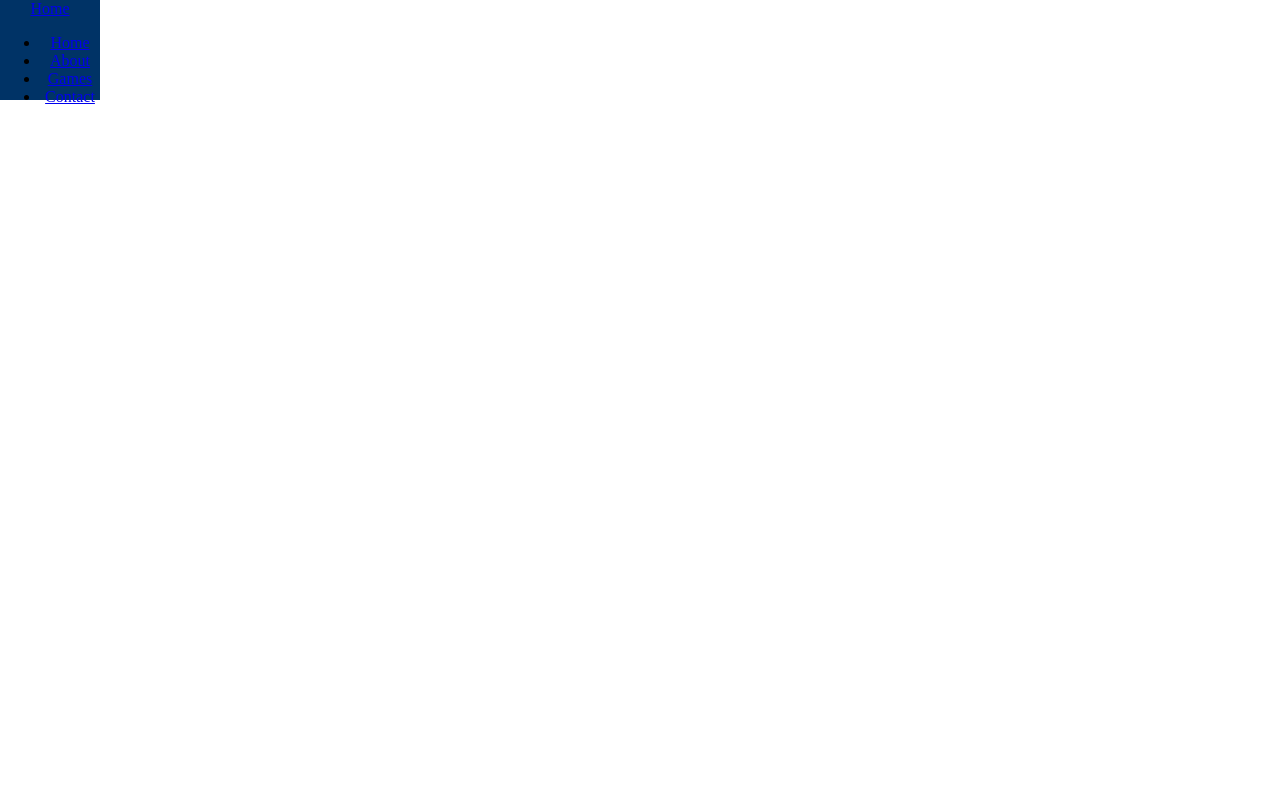
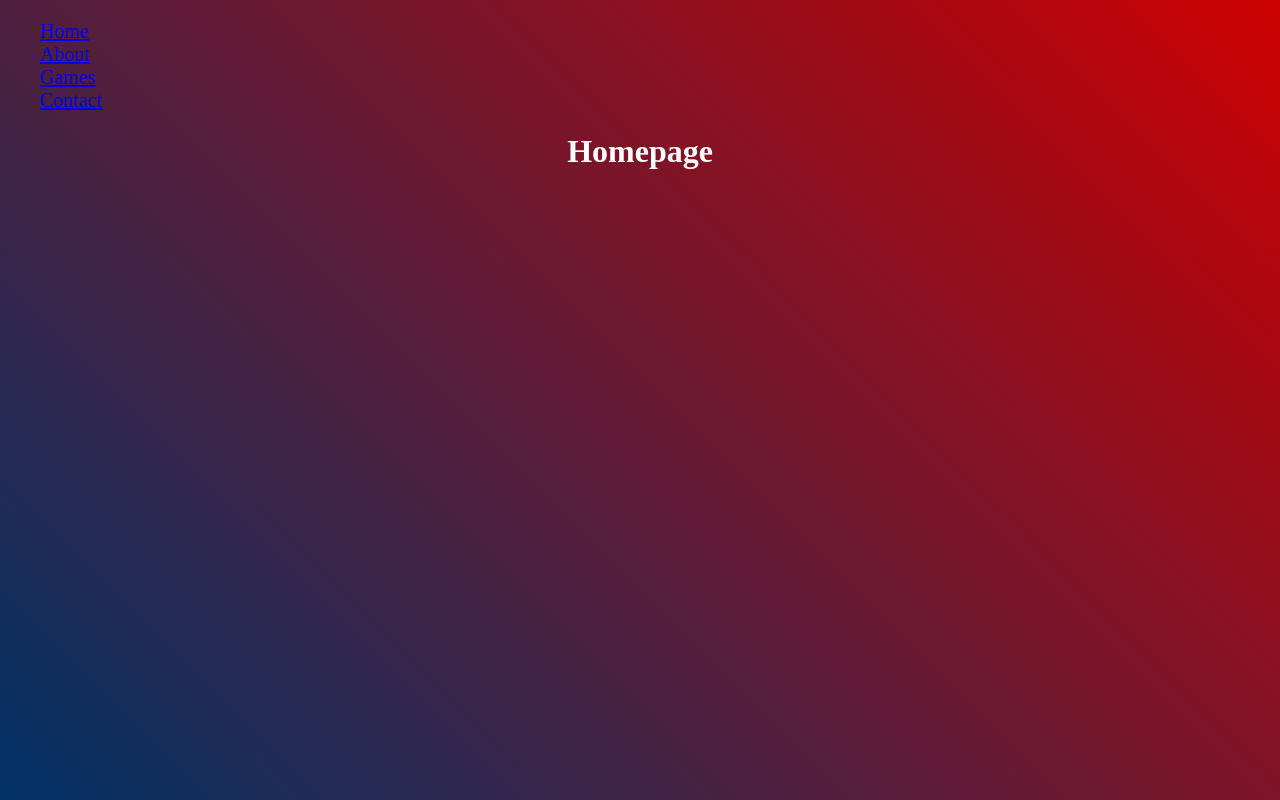
Before and after one commit to GikaiA/owlsgaming-web, a React (Create React App) app in the folder owlsgamingclub-web/: page / in a window 1280 px wide. Built offline with nearby package versions, Linux system fonts and the light colour scheme.

Commit message:
adjust proto colortransition and adjusted sidebar

```diff
--- a/owlsgamingclub-web/src/App.css
+++ b/owlsgamingclub-web/src/App.css
@@ -1,15 +1,3 @@
 .App {
-  text-align: center;
   font-family: 'Times New Roman', Times, serif;
 }
-
-.color-transition{
-  width: 100px;
-  height: 100px;
-  background-color: #CC0000;
-  transition: background-color 1s ease;
-}
-
-.color-transition:hover{
-  background-color: #003366;
-}
--- a/owlsgamingclub-web/src/App.js
+++ b/owlsgamingclub-web/src/App.js
@@ -1,15 +1,17 @@
 import React from 'react';
-import {BrowserRouter, Route, Router, Routes} from "react-router-dom";
+import {BrowserRouter, Route, Routes} from "react-router-dom";
 import SideNavbar from './SideNavbar/SideNavbar';
 import Homepage from './Homepage/Homepage';
 import Games from './Games/Games';
+import ColorTransition from './ColorTransition/ColorTransition';
 import './App.css';
 
 function App() {
   return (
     <div className="App">
-      <div className='color-transition'>
+      <div>
       <BrowserRouter>
+      <ColorTransition/>
         <SideNavbar />
         <Routes>
           <Route path="/" element={<Homepage />} /> {/* Use 'element' */}
--- /dev/null
+++ b/owlsgamingclub-web/src/ColorTransition/ColorTransition.css
@@ -0,0 +1,19 @@
+.color-transition {
+    position: fixed;
+    top: 0;
+    left: 0;
+    width: 100vw;
+    height: 100vh;
+    z-index: -1; /* Place it behind the content */
+    background: linear-gradient(45deg, #CC0000, #003366);
+    animation: colorTransition 10s infinite alternate;
+  }
+
+  @keyframes colorTransition {
+    0% {
+      background: linear-gradient(45deg, #CC0000, #003366);
+    }
+    100% {
+      background: linear-gradient(45deg, #003366, #CC0000);
+    }
+  }
--- /dev/null
+++ b/owlsgamingclub-web/src/ColorTransition/ColorTransition.js
@@ -0,0 +1,10 @@
+import React from 'react'
+import './ColorTransition.css';
+
+function ColorTransition() {
+  return (
+    <div className='color-transition'></div>
+  )
+}
+
+export default ColorTransition
--- a/owlsgamingclub-web/src/Homepage/Homepage.css
+++ b/owlsgamingclub-web/src/Homepage/Homepage.css
@@ -0,0 +1,8 @@
+.homepage-section{
+    text-align: center;
+}
+
+
+.homepage-title{
+    color: white;
+}
--- a/owlsgamingclub-web/src/Homepage/Homepage.js
+++ b/owlsgamingclub-web/src/Homepage/Homepage.js
@@ -1,9 +1,9 @@
-import React from 'react'
-
+import React from 'react';
+import './Homepage.css';
 function Homepage() {
   return (
-    <div>
-
+    <div className='homepage-section'>
+      <h1 className='homepage-title'>Homepage</h1>
     </div>
   )
 }
--- a/owlsgamingclub-web/src/SideNavbar/SideNavbar.css
+++ b/owlsgamingclub-web/src/SideNavbar/SideNavbar.css
@@ -0,0 +1,6 @@
+.nav-links{
+    color: white;
+    list-style: none;
+    font-size: 20px;
+    text-decoration: none;
+}
--- a/owlsgamingclub-web/src/SideNavbar/SideNavbar.js
+++ b/owlsgamingclub-web/src/SideNavbar/SideNavbar.js
@@ -6,9 +6,9 @@ function SideNavbar() {
   return (
     <div className="side-nav">
       <div className="side-nav-container">
-        <Link to="/" className="navbar-titles">
+        {/* <Link to="/" className="navbar-titles">
           Home
-        </Link>
+        </Link> */}
       </div>
       <ul className="nav-links">
         <li>
```
